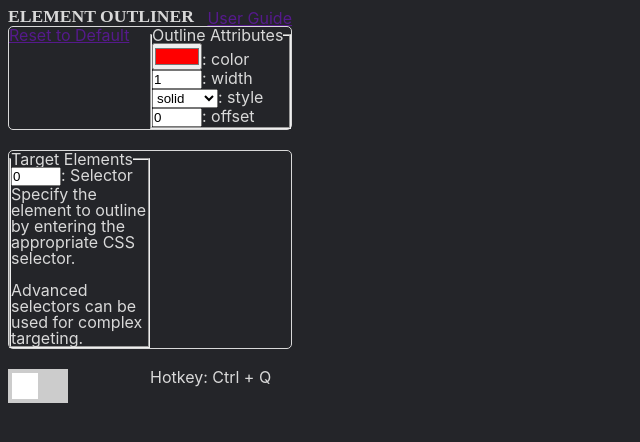
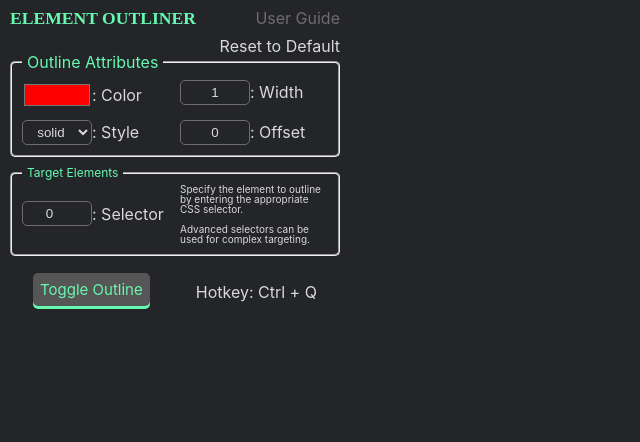
Before and after one commit to CJ-Cepe/outliner, a React (Vite) app: page / in a window 1280 px wide. Shown: the top 442 px of the page, without its empty margins (0-640 px from the left). Built offline with nearby package versions, Linux system fonts and the light colour scheme; no server answers.

Commit message:
Feat: design extension

```diff
--- a/src/Slider.jsx
+++ b/src/Slider.jsx
@@ -9,10 +9,9 @@ export default function Slider ({state, onChange}){
 
     return (
         <>
-          <div className="switch" onClick={handleClick}>
-              <input type="checkbox" checked={state} onChange={handleChange}/>
-              <span className="slider"></span>
-          </div>
+            <button>
+                <span class="button_top"> Toggle Outline </span>
+            </button>
         </>
     )
 }
--- a/src/index.css
+++ b/src/index.css
@@ -14,11 +14,12 @@
   --black1: #242529;
   --white1: #D9D9D9;
   --gray1: #6F6C6D;
+  --gray2: #565656;
   --green1: #65FAAF;
   --fontHeader: 'Gilroy', Inter, system-ui, Avenir, Helvetica, Arial, sans-serif;
   --fontBody: 'Jura', Inter, system-ui, Avenir, Helvetica, Arial, sans-serif;
 
-  --gap: 20px;
+  --gap: 10px;
   --radius: 5px;
   --border-width: 1px;
 
@@ -28,19 +29,16 @@
   -moz-osx-font-smoothing: grayscale;
 }
 
-*, *::before, *::after {
-  box-sizing: border-box;
-}
-
 * {
   /* outline: 1px solid red; */
+  box-sizing: border-box;
   margin: 0;
   padding: 0;
 }
 
 body {
-  width: 300px;
-  padding: 0.5rem;
+  width: 350px;
+  padding: 10px 10px;
 
   line-height: 1;
   font-family: var(--fontBody);
@@ -56,94 +54,143 @@ main {
 
 header {
   display: flex;
-  align-items: end;
+  align-items: start;
+  margin-bottom: var(--gap);
 
   & > h1 {
     font-family: 'Gilroy';
     font-size: 1.1rem;
+    color: var(--green1);
     margin: 0;
     margin-right: auto;
   }
 }
 
 section:nth-child(1){
-  display: grid;
-  grid-template-columns: repeat(2, 1fr);
+  display: flex;
+  flex-direction: column;
 
-  border: var(--border-width) solid var(--white1);
-  border-radius: var(--radius);
+  & > a {
+    align-self: end;
+    color: var(--white1)
+  }
+
+  & > fieldset {
+    display: grid;
+    grid-template-columns: repeat(2, 1fr);
+    border-radius: var(--radius);
+    gap: var(--gap);
+    padding: var(--gap);
+
+    & div {
+
+      & label {
+        text-transform: capitalize;
+        font-size: 16px;
+
+        display: flex;
+        align-items: center;
+      }
+
+      & input[type="color"]{
+        border: none;
+        height: 30px;
+      }
+
+      & input[type='number']::-webkit-inner-spin-button {
+        position: absolute;
+        width: 12.5%;
+        height: 100%;
+        top: 0;
+        right: 0;
+      }
+    }
+  }
 }
 
 section:nth-child(2){
-  display: grid;
-  grid-template-columns: repeat(2, 1fr);
+  & fieldset {
+    font-size: 10px;
+    display: grid;
+    grid-template-columns: repeat(2, 1fr);
+    border-radius: var(--radius);
+    gap: var(--gap);
+    padding: 5px 10px var(--gap);
 
-  border: var(--border-width) solid var(--white1);
-  border-radius: var(--radius);
+    & div:nth-child(2) {
+      display: flex;
+      align-items: center;
+
+      & label {
+        text-transform: capitalize;
+        font-size: 16px;
+
+        display: flex;
+        align-items: center;
+      }
+    }
+
+    & legend {
+      font-size: 0.75rem;
+    }
+  }
 }
 
 section:nth-child(3){
-  display: grid;
-  grid-template-columns: repeat(2, 1fr);
+  display: flex;
+  align-items: center;
+  justify-content: space-around;
+  padding: 10px 0;
 }
 
-
-input {
-  width: 50px;
+input, select {
+  width: 70px;
+  height: 25px;
+  color: var(--white1);
+  background-color: var(--black1);
+  border: var(--gray1) 1px solid;
+  border-radius: var(--radius);
+  text-align: center;
 }
 
-/* reference - https://www.w3schools.com/howto/howto_css_switch.asp */
-/* The switch - the box around the slider */
-
-.switch {
-  position: relative;
-  display: inline-block;
-  width: 60px;
-  height: 34px;
+a {
+  text-decoration: none;
+  color: var(--gray1);
 }
 
-/* Hide default HTML checkbox */
-.switch input {
-  opacity: 0;
-  width: 0;
-  height: 0;
+legend {
+  color: var(--green1);
+  padding: 0 5px;
 }
 
-/* The slider */
-.slider {
-  position: absolute;
-  cursor: pointer;
-  top: 0;
-  left: 0;
-  right: 0;
-  bottom: 0;
-  background-color: #ccc;
-  -webkit-transition: .4s;
-  transition: .4s;
+/* Button */
+button {
+  border: none;
+  border-radius: var(--radius);
+  background: var(--green1);
 }
 
-.slider:before {
-  position: absolute;
-  content: "";
-  height: 26px;
-  width: 26px;
-  left: 4px;
-  bottom: 4px;
-  background-color: white;
-  -webkit-transition: .4s;
-  transition: .4s;
+.button_top {
+  font-size: 15px;
+  font-family: var(--fontBody);
+  color: var(--green1);
+  background: var(--gray2);
+
+  display: block;
+  border: 2px solid var(--gray2);
+  border-radius: var(--radius);
+  padding: 5px;
+
+  transform: translateY(-0.2em);
+  transition: transform 0.1s ease;
 }
 
-input:checked + .slider {
-  background-color: #2196F3;
+button:hover .button_top {
+  /* Pull the button upwards when hovered */
+  transform: translateY(-0.33em);
 }
 
-input:focus + .slider {
-  box-shadow: 0 0 1px #2196F3;
+button:active .button_top {
+  /* Push the button downwards when pressed */
+  transform: translateY(0);
 }
-
-input:checked + .slider:before {
-  -webkit-transform: translateX(26px);
-  -ms-transform: translateX(26px);
-  transform: translateX(26px);
-}
```
